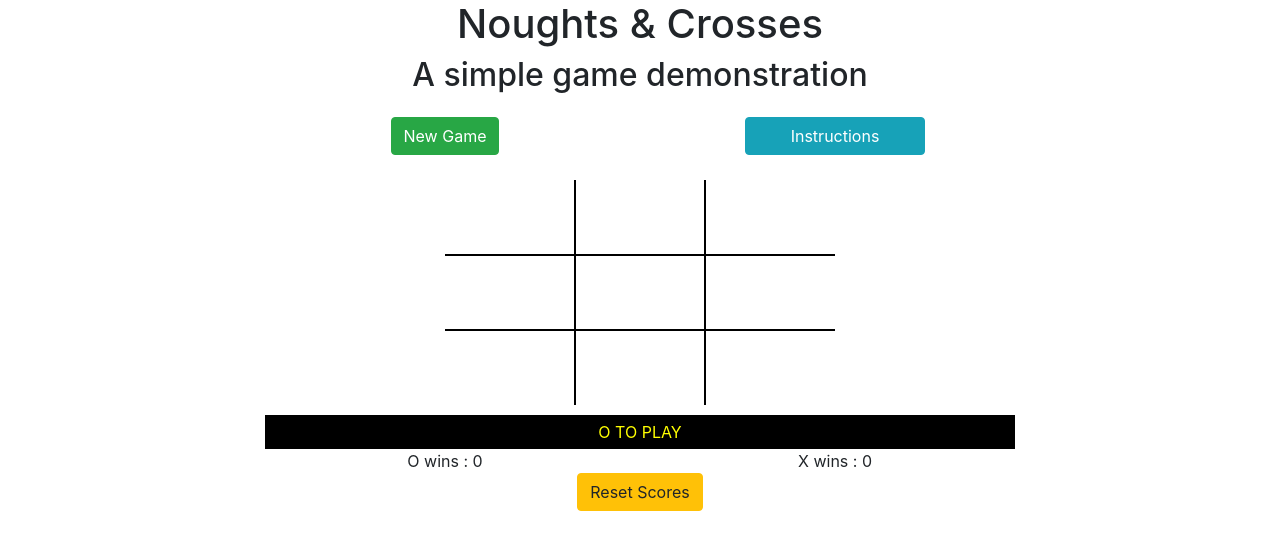
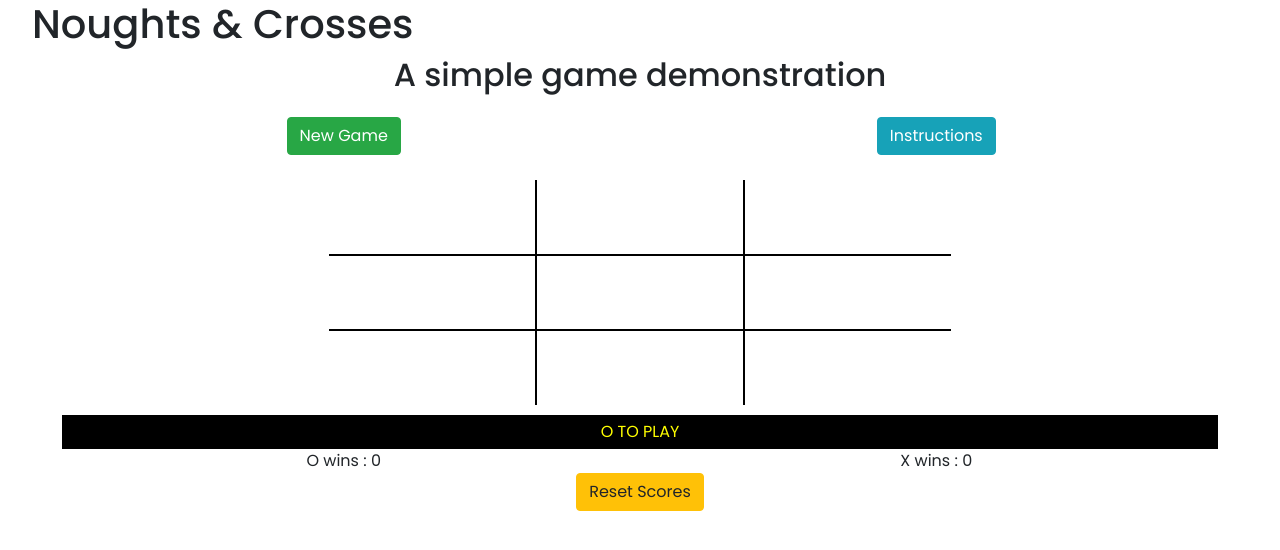
Before and after one commit to BackstagecrewIS/tictactoe, a plain HTML site: page index.html in a window 1280 px wide. Drawn offline with nearby package versions, Linux system fonts and the light colour scheme; a web font is replaced by a local one.

Commit message:
Update css

```diff
--- a/assets/css/style.css
+++ b/assets/css/style.css
@@ -1,16 +1,22 @@
-@import url('https://fonts.googleapis.com/css2?family=Hahmlet:wght@400;500;600;700&family=Poppins:ital,wght@0,100;0,200;0,300;0,400;0,500;0,600;0,700;0,800;0,900;1,100;1,200;1,300;1,400;1,500;1,600;1,700;1,800;1,900&display=swap');
+@import url('https://fonts.googleapis.com/css2?family=Poppins:ital,wght@0,100;0,200;0,300;0,400;0,500;0,600;0,700;0,800;0,900;1,100;1,200;1,300;1,400;1,500;1,600;1,700;1,800;1,900&display=swap');
+
+/*------------------------- Body ---------------------------- */
+
+body {
+    font-family: Poppins, sans-serif;
+}
 
 /*------------------------- Container ----------------------- */
 
 .container {
-    max-width: 750px;
+    max-width: 95%;
     padding: 0;
     margin: 0 auto;
 }
 
-/*------------------------- Headings ----------------------- */
+/*------------------------- Headings ------------------------- */
 
-h1, h2 {
+h2, h3 {
     text-align: center;
 }
 
@@ -26,6 +32,7 @@ h1, h2 {
     justify-content: center;
     align-items: center;
     height: 75px;
+    font-size: 200%;
 }
 
 .game-square-1 {
@@ -81,6 +88,12 @@ h1, h2 {
 #top-buttons, bottom-button {
     margin-top: 15px;
     margin-bottom: 25px;
+
+}
+
+.btn-sm {
+    background-color: forestgreen;
+    color: white;
 }
 
 #new-game {
@@ -88,7 +101,6 @@ h1, h2 {
 }
 
 #instructions {
-    width: 50%;
     cursor: help;
 }
 
```
